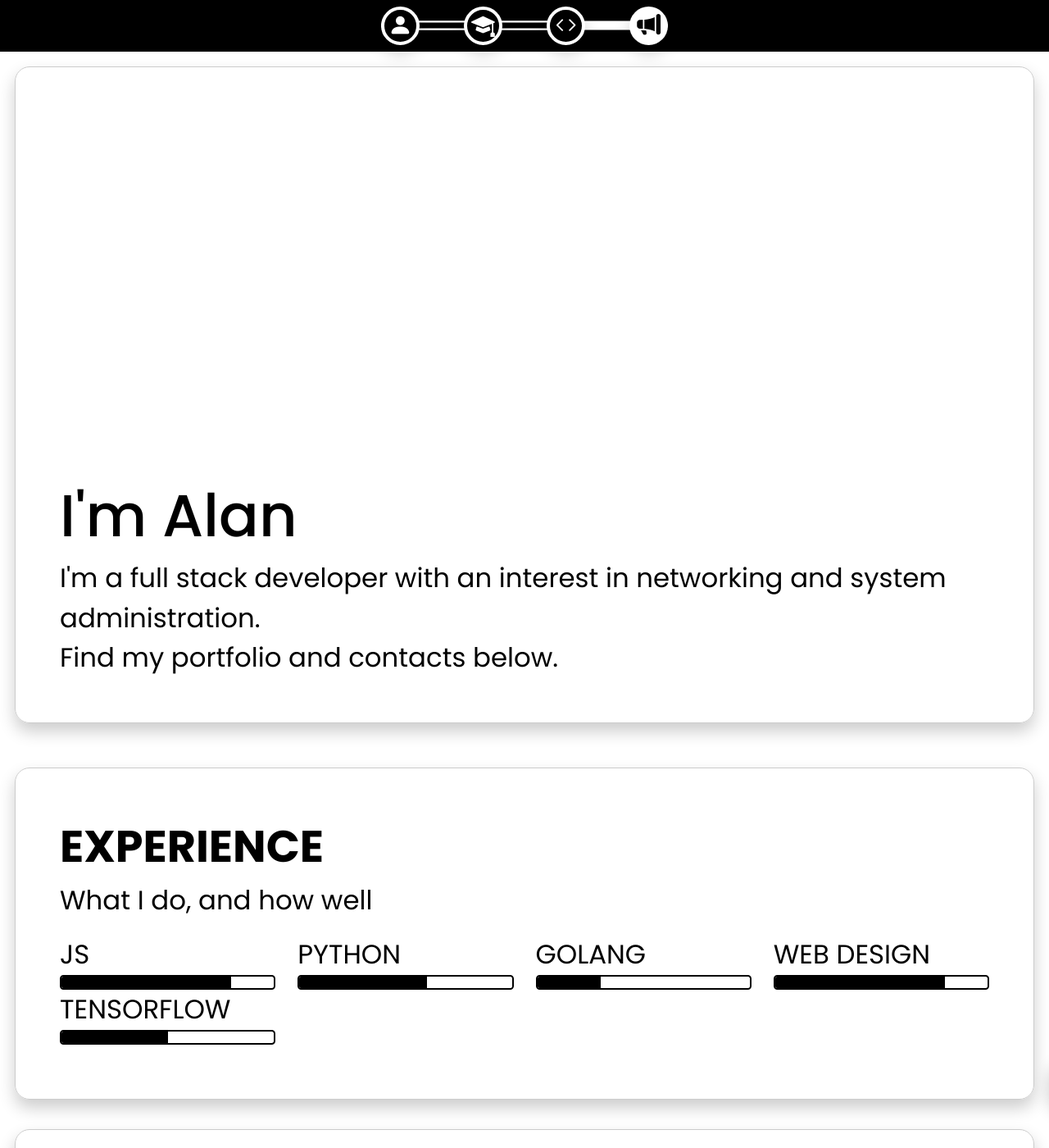
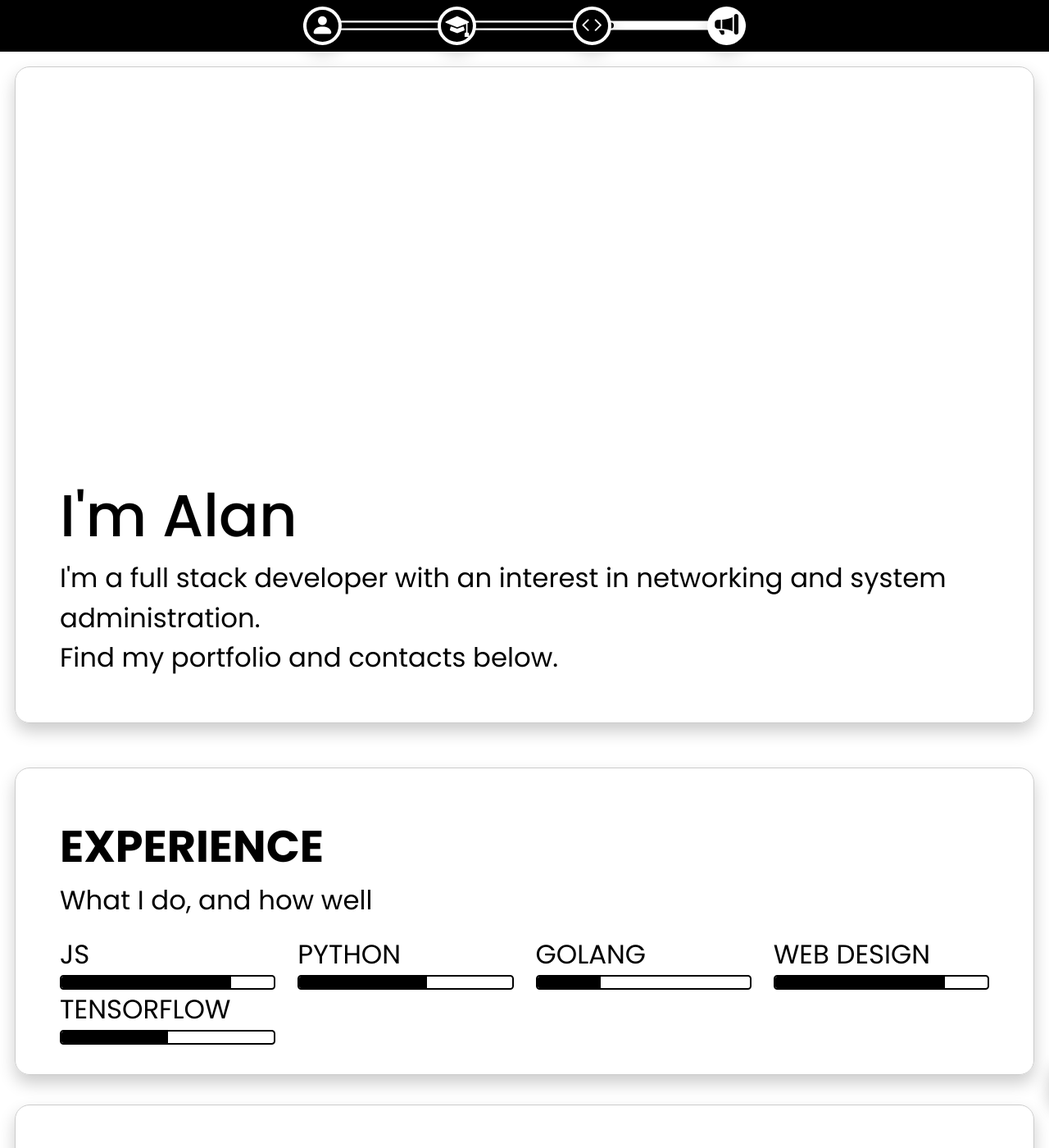
Before and after one commit to alanrme/alanr, a Jekyll site: the page built from index.html, in a window 1280 px wide and 1400 px high. Shown: the whole window at 82% size. Built offline with Jekyll 4.4.1, drawn with Linux system fonts in a browser that asks for light colours; nearby versions of some CDN libraries.

Commit message:
Improve usability on large displays

```diff
--- a/css/style.scss
+++ b/css/style.scss
@@ -485,7 +485,7 @@ nav {
 		position: relative;
 		margin: 0 1em;
 		max-width: 100%;
-		width: 350px;
+		width: 30em;
 		&::after {
 			content: ""; /* Mandatory with ::before */
 			background-color: white;
--- a/index.html
+++ b/index.html
@@ -12,7 +12,6 @@ hero: |
 <script defer src="{{ site.baseurl }}/js/github.js" async></script>
 
 <div class="section" id="intro">
-	<div class="container" style="text-align: left; margin-bottom: 30px;">
     <h2 class="aos" data-aos="fadein-expand-up">EXPERIENCE</h2>
 
     <p class="aos" data-aos="fadein-up"> What I do, and how well </p>
@@ -54,11 +53,9 @@ hero: |
         </div>
     </div>
 </div>
-</div>
 
 
 <div class="section" id="portfolio">
-	<div class="container" style="text-align: left; margin-bottom: 30px;">
     <h2 class="aos" data-aos="fadein-expand-up">PROJECTS</h2>
 
     <p class="aos" data-aos="fadein-up" style="margin-top: 20px"> Check out a few of my creations. Pulled from <a href="https://github.com/{{ site.github_username }}">my GitHub</a>.</p>
@@ -69,7 +66,6 @@ hero: |
                 <p2>These projects are dynamically loaded in. Unfortunately you won't see them without JavaScript.</p2>
             </div>
         </a>
-        </div>
     </div>
     <template>
         <a href="" class="col-sm-6" style="color: inherit;">
@@ -85,7 +81,6 @@ hero: |
 </div>
 
 <div class="section" id="contact">
-	<div class="container">
     <h2 class="aos" data-aos="fadein-expand-up">FIND ME</h2>
 
     <div class="aos" data-aos="fadein-up" class="contact-slides" style="margin-bottom: 1em;">
@@ -111,7 +106,6 @@ hero: |
         <p3>I'm in <i class="bi bi-geo-alt-fill"></i> Dubai</p3>
     </div>
 </div>
-</div>
 
 <!--
     <div class="section" id="fun">
```
Lines whose indentation alone changed are shown as unchanged.
